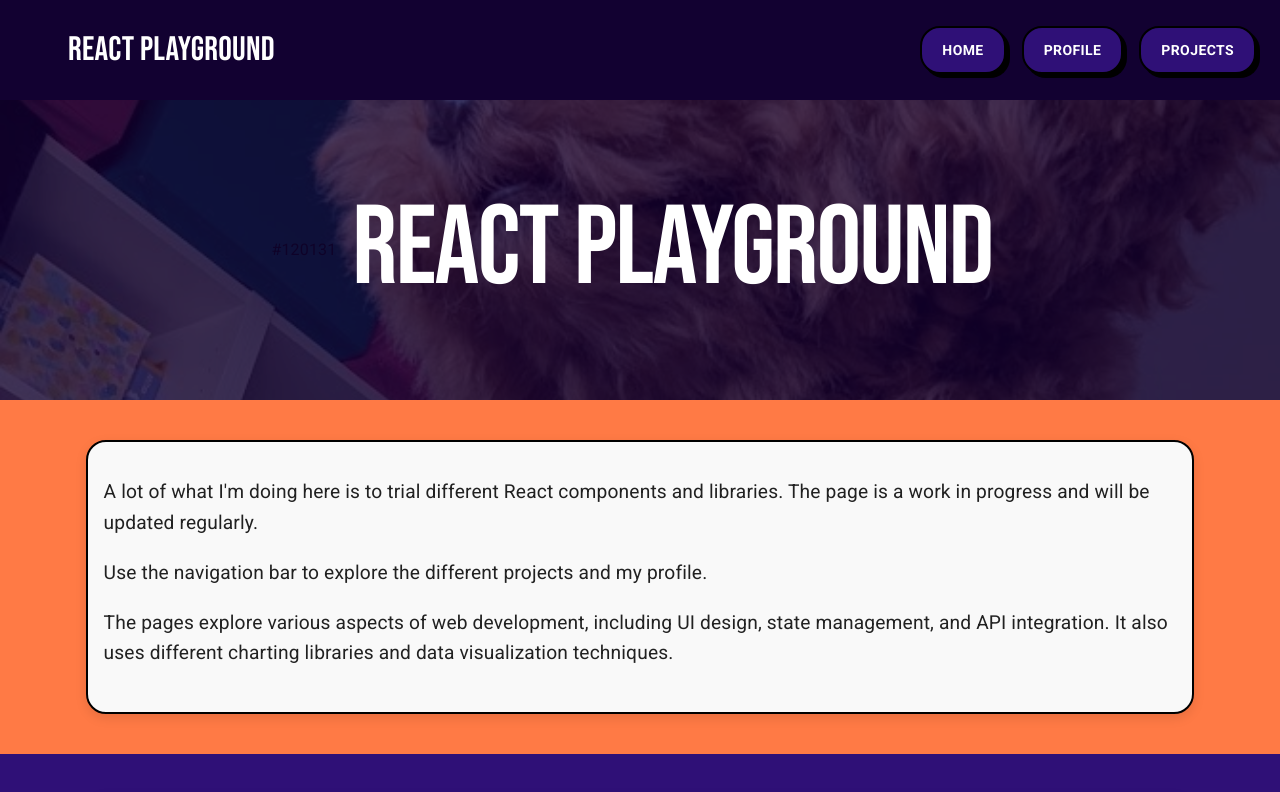
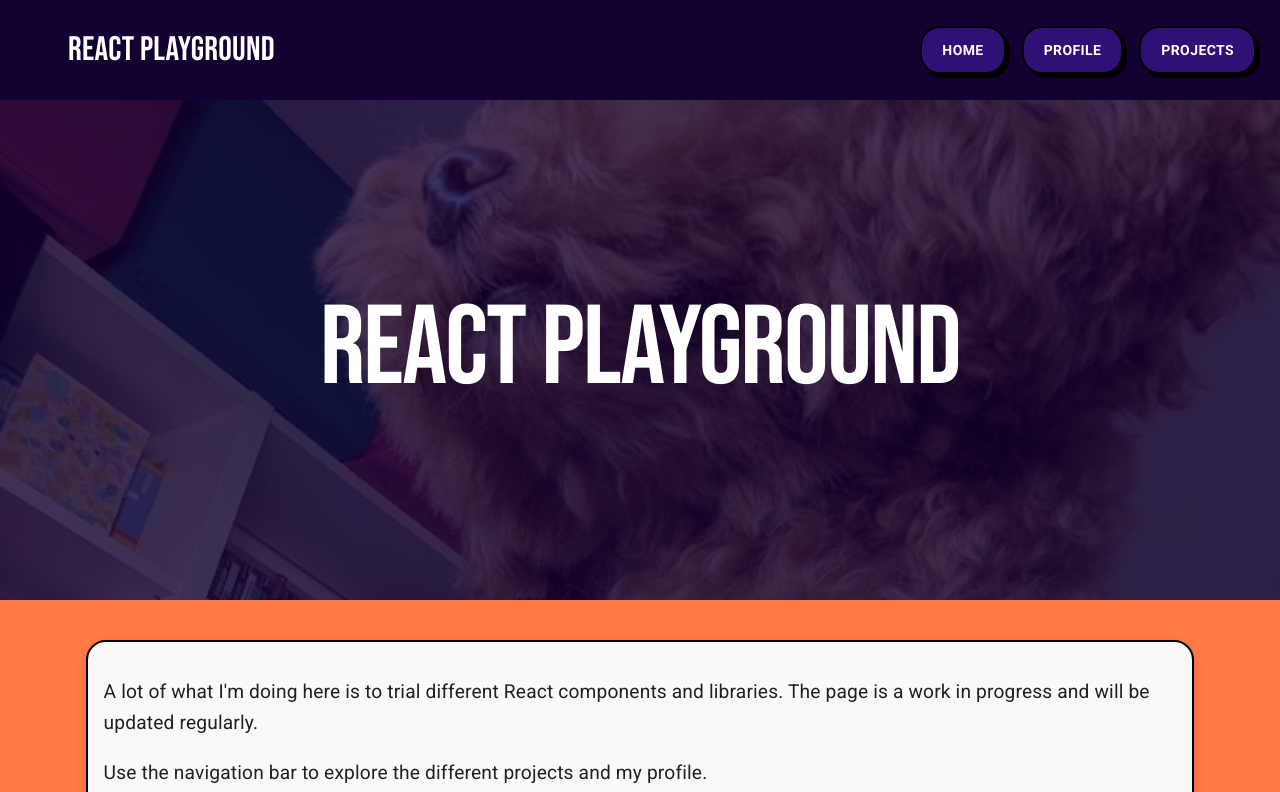
Before and after one commit to chrisp1985/react-sandbox, a React (Vite) app: page / in a window 1280 px wide. Shown: the top 792 px of the page. Built offline with nearby package versions, Linux system fonts and the light colour scheme; some icons are missing.

Commit message:
Extend hero card and center alignment.

```diff
--- a/src/components/ui/Title.tsx
+++ b/src/components/ui/Title.tsx
@@ -1,7 +1,11 @@
 import { Box, Typography } from "@mui/material";
 import wilbur from "../../assets/images/wilbur.jpg";
+import useMediaQuery from "@mui/material/useMediaQuery";
+import { useTheme } from "@mui/material/styles";
 
 export const Title = ({ text }: { text: string }) => {
+    const theme = useTheme();
+    const isMobile = useMediaQuery(theme.breakpoints.down("md"));
     return (
       <Box
         sx={{
@@ -9,19 +13,20 @@ export const Title = ({ text }: { text: string }) => {
           backgroundImage: `url(${wilbur})`,
           backgroundSize: "cover",
           backgroundPosition: "center",
-          height: 300,
+          height: isMobile ? 850 : 500,
           display: "flex",
           alignItems: "center",
-          justifyContent: "center"
+          justifyContent: "center",
+          textAlign: "center",
         }}>
         {/* Overlay */}
-        <Box sx={{ position: "absolute", inset: 0, backgroundColor: "rgba(18, 1, 49, 0.78)" }} /> #120131
+        <Box sx={{ position: "absolute", inset: 0, backgroundColor: "rgba(18, 1, 49, 0.78)" }} />
         <Typography variant="h1"
   sx={{
     position: "relative",
     color: "white",
     textAlign: "center",
-    maxWidth: "90%",
+    // maxWidth: "90%",
     px: 2,
     wordBreak: "break-word",
     fontSize: {
--- a/src/features/films/FilmList.tsx
+++ b/src/features/films/FilmList.tsx
@@ -1,5 +1,5 @@
 import { useMemo, useState } from 'react';
-import { Grid, Card, CardMedia, CardContent, CardActions, Typography, Button, TextField, InputAdornment, Pagination, Stack, Paper, Box, } from '@mui/material';
+import { Grid, Card, CardMedia, CardContent, CardActions, Typography, Button, TextField, InputAdornment, Pagination, Stack, Paper, } from '@mui/material';
 import SearchIcon from '@mui/icons-material/Search';
 import { films } from './FilmList.ts';
 import { FilmDialog } from './FilmDialog.tsx';
--- a/src/features/home/Home.tsx
+++ b/src/features/home/Home.tsx
@@ -1,15 +1,7 @@
-import { Card, CardContent, Box, Container } from "@mui/material";
 import { homeContent } from "./homeContent";
 import { Title } from "../../components/ui/Title";
 import { Panel } from "../../components/ui/Panel";
 import { CustomCard } from "../../components/ui/CustomCard";
-
-const cardSx = {
-  maxWidth: '90%',
-  mx: 'auto',
-  backgroundColor: '#f9f9f9',
-  boxShadow: '0 4px 12px rgba(0,0,0,0.1)'
-};
 
 export const Home = () => {
   return (
--- a/src/features/nfl/NFLSearch.tsx
+++ b/src/features/nfl/NFLSearch.tsx
@@ -1,7 +1,6 @@
 import { useState } from "react";
 import { getPlayersByAvailable } from "./api/nflClient";
 import { NFLList } from "./NFLList";
-import { Card, CardContent, Box } from '@mui/material';
 import { Title } from "../../components/ui/Title";
 import { nflContent } from "./nflContent";
 import { Panel } from "../../components/ui/Panel";
--- a/src/features/profile/Profile.tsx
+++ b/src/features/profile/Profile.tsx
@@ -1,4 +1,4 @@
-import { Box, Container, Typography } from "@mui/material";
+import { Container, Typography } from "@mui/material";
 import { Title } from "../../components/ui/Title";
 import { Panel } from "../../components/ui/Panel";
 import { CustomCard } from "../../components/ui/CustomCard";
--- a/src/features/rickmorty/components/CharactersPerEpisode.tsx
+++ b/src/features/rickmorty/components/CharactersPerEpisode.tsx
@@ -1,4 +1,3 @@
-import { Card, CardContent } from "@mui/material";
 import { LineChart } from "@mui/x-charts/LineChart";
 import { type Episode } from "./Episode";
 
--- a/src/features/rickmorty/components/CharactersPerSeason.tsx
+++ b/src/features/rickmorty/components/CharactersPerSeason.tsx
@@ -1,5 +1,4 @@
 import { type Episode } from "./Episode";
-import { Card, CardContent } from "@mui/material";
 import { LineChart } from "@mui/x-charts/LineChart";
 
 export const CharactersPerSeason = ({ episodes }: { episodes: Episode[] }) => {
--- a/src/features/rickmorty/components/EpisodesPerSeason.tsx
+++ b/src/features/rickmorty/components/EpisodesPerSeason.tsx
@@ -1,5 +1,4 @@
 import { type Episode } from "./Episode";
-import { Card, CardContent } from "@mui/material";
 import { BarChart } from "@mui/x-charts/BarChart";
 
 export const EpisodesPerSeason = ({ episodes }: { episodes: Episode[] }) => {
--- a/vite.config.ts
+++ b/vite.config.ts
@@ -2,6 +2,9 @@ import { defineConfig } from 'vite'
 import react from '@vitejs/plugin-react'
 
 export default defineConfig({
+  build: {
+    outDir: "dist"
+  },
   plugins: [react()],
   server: {
     proxy: {
```
Also changed, not shown: 1 other file (tests, documents, lock files or other folders).
